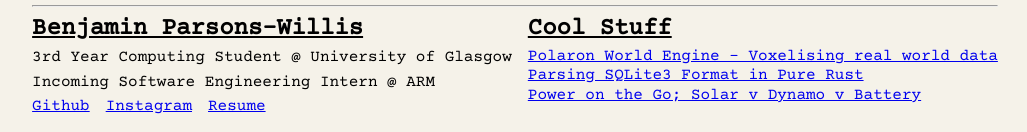
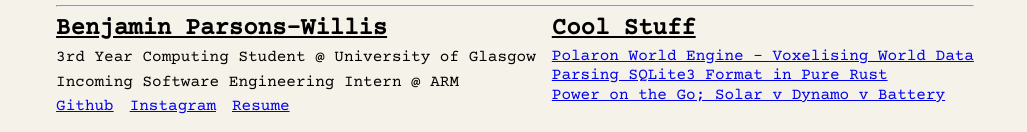
Before and after one commit to vyrzdev/personalSite, a plain HTML site: page index.html in a window 1280 px wide. Shown: the part 453-585 px from the top of the page, without its empty margins (125-1152 px from the left). Drawn offline with nearby package versions, Linux system fonts and the light colour scheme.

Commit message:
Overran length

```diff
--- a/index.html
+++ b/index.html
@@ -45,7 +45,7 @@
             <section id="feed">
                 <h1>Cool Stuff</h1>
                 <div id="feed-content">
-		    <a target-"_blank" href="https://www.youtube.com/watch?v=0CMaC6ViL_4">Polaron World Engine - Voxelising real world data</a>
+		    <a target="_blank" href="https://www.youtube.com/watch?v=0CMaC6ViL_4">Polaron World Engine - Voxelising World Data</a>
 		    <a target="_blank" href="https://freemasen.com/blog/sqlite-parser-pt-1/">Parsing SQLite3 Format in Pure Rust</a>
                     <a target="_blank" href="https://www.bikewanderer.com/on-the-road//power-on-the-go-solar-vs-dynamo-vs-battery-packs">Power on the Go; Solar v Dynamo v Battery</a>
                 </div>
```
